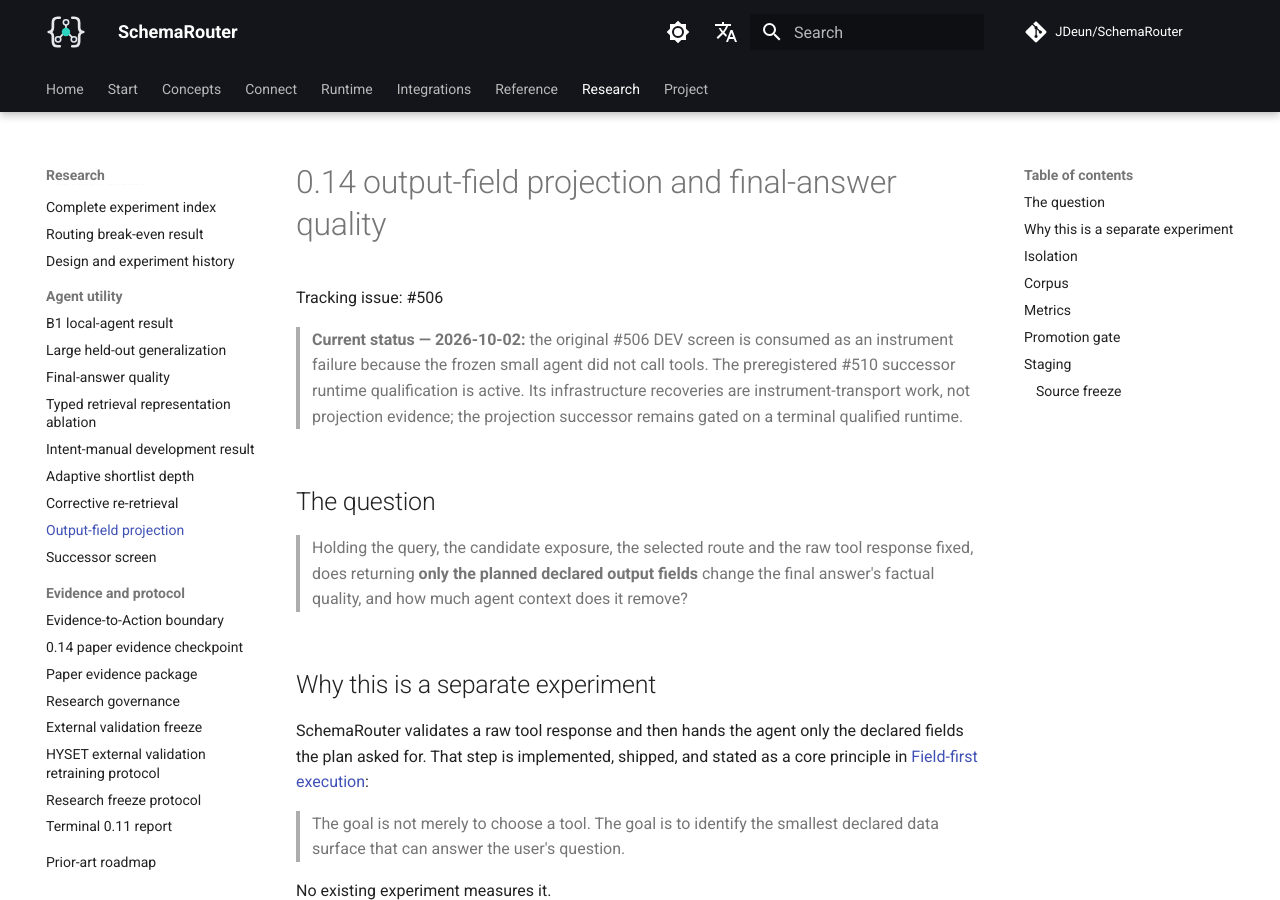
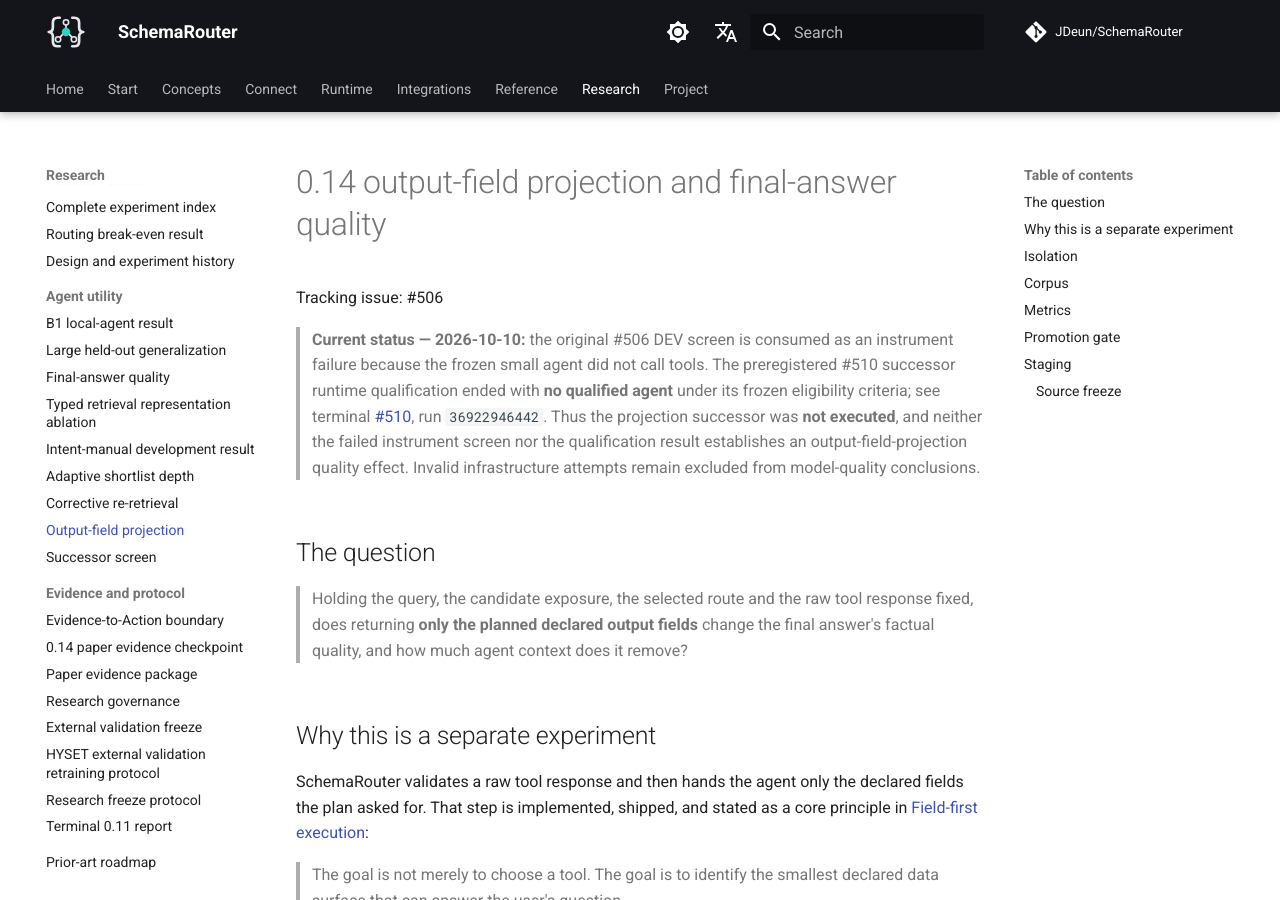
Before and after one commit to JDeun/SchemaRouter, an MkDocs documentation site: the page built from docs/research/field-projection-answer-quality.md, in a window 1280 px wide and 900 px high. Built offline with MkDocs 1.6.1 and Material for MkDocs 9.7.7, drawn with Linux system fonts in a browser that asks for light colours; comment, search, counter and statistics services are not loaded.

Commit message:
docs(research): close stale #510 instrument qualification status without projection claims

```diff
--- a/docs/research/field-projection-answer-quality.md
+++ b/docs/research/field-projection-answer-quality.md
@@ -2,10 +2,13 @@
 
 Tracking issue: #506
 
-> **Current status — 2026-10-02:** the original #506 DEV screen is consumed as an instrument
+> **Current status — 2026-10-10:** the original #506 DEV screen is consumed as an instrument
 > failure because the frozen small agent did not call tools. The preregistered #510 successor
-> runtime qualification is active. Its infrastructure recoveries are instrument-transport work,
-> not projection evidence; the projection successor remains gated on a terminal qualified runtime.
+> runtime qualification ended with **no qualified agent** under its frozen eligibility criteria;
+> see terminal [#510](https://github.com/JDeun/SchemaRouter/issues/510), run `36922946442`.
+> Thus the projection successor was **not executed**, and neither the failed instrument screen
+> nor the qualification result establishes an output-field-projection quality effect. Invalid
+> infrastructure attempts remain excluded from model-quality conclusions.
 
 ## The question
 
```
